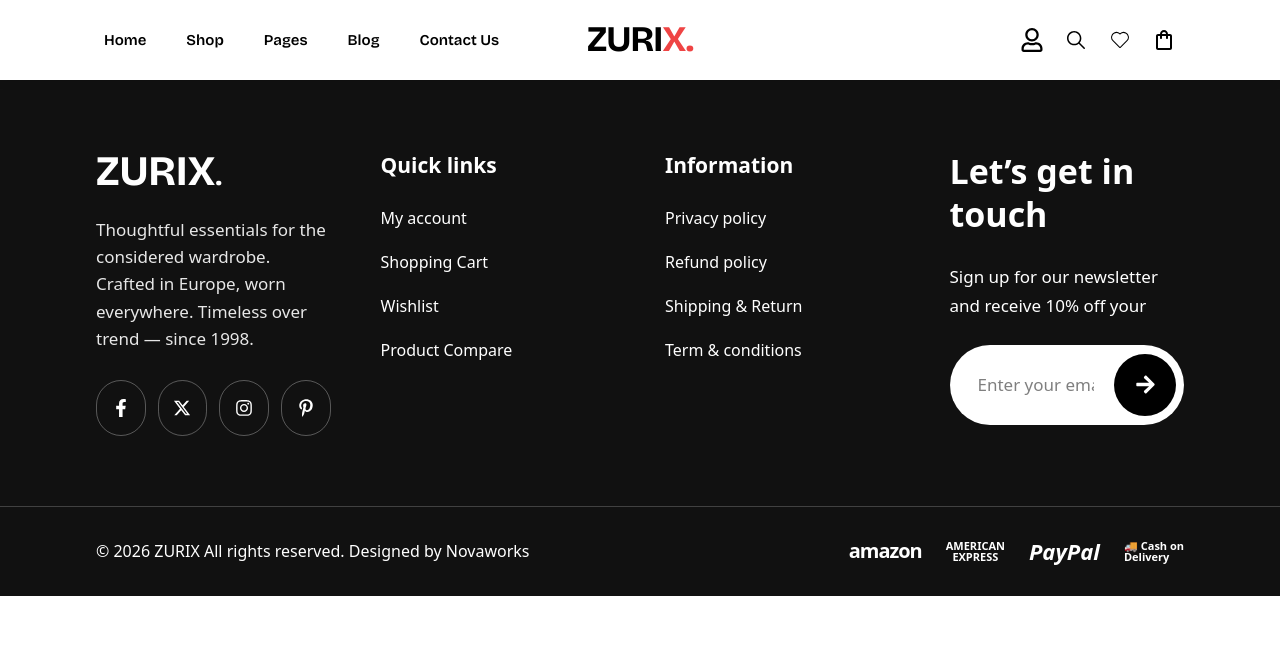
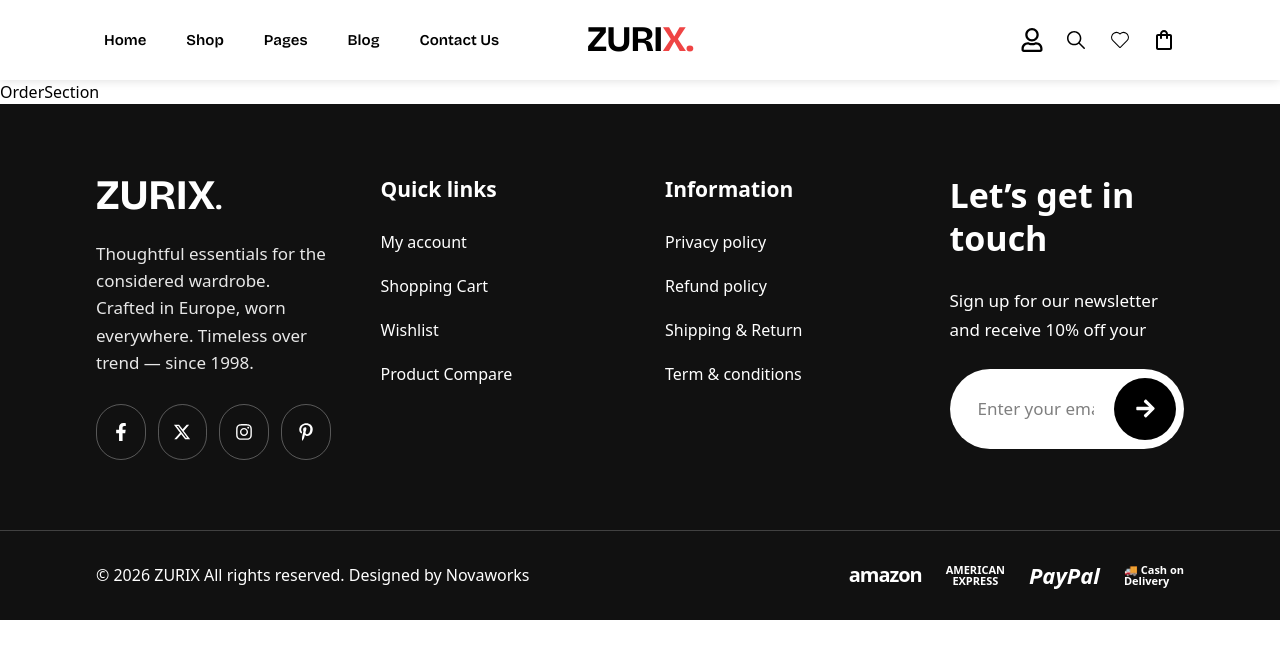
Before and after one commit to prateek205/ZURIX_frontend, a React (Vite) app: page /order in a window 1280 px wide. Shown: the top 658 px of the page. Built offline with nearby package versions, Linux system fonts and the light colour scheme; no server answers.

Commit message:
update the orderPage.jsx, orderSection.jsx,App.jsx

```diff
--- a/src/App.jsx
+++ b/src/App.jsx
@@ -8,6 +8,7 @@ import ProductDetails from "./pages/ProductDetails";
 import CartPage from "./pages/CartPage";
 import Login from "./pages/LoginPage";
 import Profile from "./pages/Profile";
+import OrderPage from "./pages/OrderPage";
 
 const App = () => {
   return (
@@ -20,6 +21,7 @@ const App = () => {
         <Route path="/products" element={<ProductsPage />} />
         <Route path="/productDetail/:id" element={<ProductDetails />} />
         <Route path="/cart" element={<CartPage />} />
+        <Route path="/order" element={<OrderPage />} />
       </Routes>
       <Footer />
     </>
--- /dev/null
+++ b/src/components/orders/OrderSection.jsx
@@ -0,0 +1,9 @@
+import React from 'react'
+
+const OrderSection = () => {
+  return (
+    <div>OrderSection</div>
+  )
+}
+
+export default OrderSection
--- /dev/null
+++ b/src/pages/OrderPage.jsx
@@ -0,0 +1,12 @@
+import React from "react";
+import OrderSection from "../components/orders/OrderSection";
+
+const OrderPage = () => {
+  return (
+    <section>
+      <OrderSection />
+    </section>
+  );
+};
+
+export default OrderPage;
```
